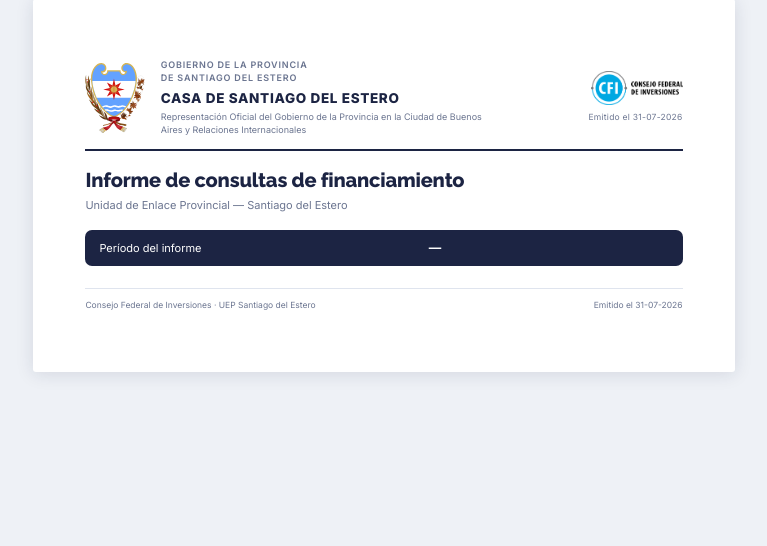
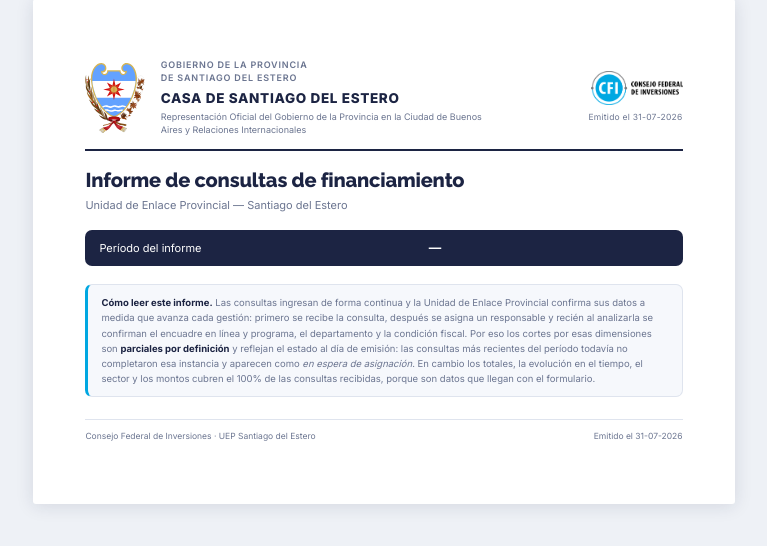
Before and after one commit to ofconde/consultas-sde, a FastAPI app: template templates/informe_pdf.html in a window 1280 px wide. Shown: the part 71-617 px from the top of the page, without its empty margins (256-1023 px from the left). Run offline with FastAPI, Linux system fonts and the light colour scheme; the template is opened without the code that fills it, so the values that code supplies are empty; parts of the project's set-up code (start-up, migrations or seed data) failed here and were passed over.

Commit message:
feat(informe): nota metodológica, canal de difusión y etiquetas honestas
Cuatro ajustes pedidos por Omar tras ver el primer informe:

1. EXENTO y NO INSCRIPTO pasan a un solo renglón. Para el encuadre crediticio
   son la misma situación —el solicitante no tiene inscripción activa que le
   permita facturar— y separados fragmentaban la lectura en dos ítems chicos
   que dicen lo mismo.

2. "(sin línea)" / "(sin programa)" / "(sin departamento)" pasan a "En espera
   de asignación". Esos campos los confirma la UEP durante la gestión: una
   consulta reciente sin encuadrar no es un dato faltante, es una etapa del
   circuito, y la etiqueta anterior la hacía leer como un descuido.

3. Nota metodológica al inicio del documento (sí se imprime) explicando que
   las consultas ingresan de forma continua y que los cortes por dimensiones
   de gestión son parciales por definición, mientras que totales, evolución,
   sector y montos cubren el 100%. Cada sección afectada informa además su
   avance real ("tienen línea asignada 118 de 255 consultas, 46%").

4. Sección nueva "Cómo llegaron las consultas" con el canal de difusión, que
   ya venía en el JSON y no se estaba mostrando. Tiene 100% de cobertura y es
   el dato más accionable del informe para la Casa: dice qué canal trae la
   demanda (organismo provincial y redes explican el 73%).

Las etiquetas de las barras ahora envuelven en vez de cortarse con "…": un
"REDES SOCIALES/MEDIOS …" truncado se lee como un descuido en un informe
institucional.

Co-Authored-By: Claude Opus 5 <noreply@anthropic.com>

```diff
--- a/routers/informe.py
+++ b/routers/informe.py
@@ -50,6 +50,23 @@ _TRAMOS_MONTO = [
 
 # A partir de acá una serie diaria son barras de 1px ilegibles: se agrupa por semana.
 _DIAS_MAX_SERIE_DIARIA = 120
+
+# Etiqueta para los campos que confirma la UEP durante la gestión (línea, programa,
+# departamento). Una consulta reciente todavía sin encuadrar no es un dato faltante:
+# es una etapa del circuito, y el informe tiene que leerse en esos términos.
+_PENDIENTE_UEP = "En espera de asignación"
+
+# Situación ARCA a informar: manda la confirmada por el técnico sobre la declarada
+# por el solicitante (mismo criterio que el panel). EXENTO y NO INSCRIPTO van en un
+# solo renglón: para el encuadre crediticio son la misma situación —el solicitante no
+# tiene una inscripción activa que le permita facturar— y separados fragmentan la
+# lectura en dos ítems chicos que dicen lo mismo.
+_ARCA_EFECTIVA = "COALESCE(NULLIF(arca_confirmado, ''), situacion_arca)"
+_ARCA_AGRUPADA = f"""
+    CASE WHEN UPPER(TRIM({_ARCA_EFECTIVA})) IN ('EXENTO', 'NO INSCRIPTO')
+         THEN 'EXENTO / NO INSCRIPTO'
+         ELSE {_ARCA_EFECTIVA} END
+"""
 
 router = APIRouter(prefix="/api/informe", tags=["informe"])
 
@@ -164,13 +181,13 @@ def informe(desde: str = "", hasta: str = "", _=Depends(require_login)):
 
         # breakdowns por sector / línea / programa (de la pestaña INFORME del Excel)
         por_sector = _breakdown(conn, "sector", "(sin sector)", rango, params)
-        por_linea = _breakdown(conn, "linea", "(sin línea)", rango, params)
-        por_programa = _breakdown(conn, "programa", "(sin programa)", rango, params)
-        # situación ARCA: gestión confirmada por el técnico si existe, si no lo que
-        # declaró el solicitante — mismo criterio que se muestra en el panel.
-        por_arca = _breakdown(conn, "COALESCE(NULLIF(arca_confirmado, ''), situacion_arca)",
-                               "(sin dato)", rango, params)
-        por_departamento = _breakdown(conn, "departamento", "(sin departamento)", rango, params)
+        # Línea y programa los confirma la UEP durante la gestión, no vienen del
+        # formulario: una consulta sin encuadrar todavía no es un dato faltante,
+        # es una etapa del circuito. La etiqueta lo dice en esos términos.
+        por_linea = _breakdown(conn, "linea", _PENDIENTE_UEP, rango, params)
+        por_programa = _breakdown(conn, "programa", _PENDIENTE_UEP, rango, params)
+        por_arca = _breakdown(conn, _ARCA_AGRUPADA, "(sin dato)", rango, params)
+        por_departamento = _breakdown(conn, "departamento", _PENDIENTE_UEP, rango, params)
         por_origen = _breakdown(conn, "como_se_entero", "(sin dato)", rango, params)
 
         primera_fecha = conn.execute(text(
--- a/static/css/informe-pdf.css
+++ b/static/css/informe-pdf.css
@@ -90,6 +90,14 @@ body{
 .doc-periodo .rango{font-weight:700;font-size:12.5px}
 .doc-periodo .dias{opacity:.75}
 
+/* Nota metodológica — sí se imprime: aclara que los cortes de gestión son parciales */
+.doc-metodo{
+  background:#f6f8fc;border:1px solid var(--border);border-left:3px solid var(--celeste);
+  border-radius:7px;padding:10px 13px;margin-bottom:18px;
+  font-size:9.5px;line-height:1.6;color:var(--muted);
+}
+.doc-metodo strong{color:var(--navy)}
+
 /* ── Secciones ───────────────────────────────────────────────────────────── */
 .sec{margin-bottom:20px}
 .sec-title{
@@ -130,8 +138,11 @@ body{
 
 /* Barras horizontales */
 .bars{border:1px solid var(--border);border-radius:8px;padding:12px 14px}
-.bar-row{display:grid;grid-template-columns:150px 1fr 78px;gap:10px;align-items:center;margin:5px 0}
-.bar-lbl{font-size:10.5px;color:var(--text);font-weight:600;overflow:hidden;text-overflow:ellipsis;white-space:nowrap}
+.bar-row{display:grid;grid-template-columns:168px 1fr 78px;gap:10px;align-items:center;margin:5px 0}
+/* La etiqueta envuelve en vez de cortarse con "…": en un informe institucional un
+   "REDES SOCIALES/MEDIOS …" truncado se lee como un descuido. El grid está
+   centrado verticalmente, así que una fila de dos líneas no desalinea su barra. */
+.bar-lbl{font-size:10.5px;color:var(--text);font-weight:600;line-height:1.25}
 /* display:block en ambos: son <span>, y un inline ignora width/height — sin esto
    la barra queda invisible y solo se ve el track. */
 .bar-track{display:block;background:#eef1f7;border-radius:99px;height:15px;overflow:hidden}
--- a/templates/informe_pdf.html
+++ b/templates/informe_pdf.html
@@ -58,6 +58,20 @@
     <span class="dias" id="p-dias"></span>
   </div>
 
+  {# Va impresa: sin esta aclaración, quien lee el informe interpreta como "faltante"
+     lo que en realidad es una etapa del circuito todavía en curso. #}
+  <div class="doc-metodo">
+    <strong>Cómo leer este informe.</strong> Las consultas ingresan de forma continua y la
+    Unidad de Enlace Provincial confirma sus datos a medida que avanza cada gestión: primero
+    se recibe la consulta, después se asigna un responsable y recién al analizarla se confirman
+    el encuadre en línea y programa, el departamento y la condición fiscal. Por eso los cortes
+    por esas dimensiones son <strong>parciales por definición</strong> y reflejan el estado al
+    día de emisión: las consultas más recientes del período todavía no completaron esa
+    instancia y aparecen como <em>en espera de asignación</em>. En cambio los totales, la
+    evolución en el tiempo, el sector y los montos cubren el 100% de las consultas recibidas,
+    porque son datos que llegan con el formulario.
+  </div>
+
   <div id="secciones"></div>
 
   <div class="doc-foot">
@@ -69,6 +83,9 @@
 <script>
 const $ = s => document.querySelector(s);
 let META = { grupo_color: {} };
+// Debe coincidir con _PENDIENTE_UEP de routers/informe.py — es la etiqueta con la
+// que vuelven los campos que la UEP todavía no confirmó.
+const ESPERA = 'En espera de asignación';
 
 /* ── Gráficos ─────────────────────────────────────────────────────────────
    SVG dibujado a mano, sin librerías (el proyecto no tiene dependencias de
@@ -278,28 +295,43 @@ function render(d){
       desplaza el promedio y deja de representar lo que pide la mayoría.</div>
   </div>`);
 
-  // 7 · Líneas y programas
+  // 7 · Canal de difusión — 100% de cobertura, viene del formulario. Dice qué
+  // canal está trayendo las consultas, que es lo accionable para la Casa.
   s.push(`<div class="sec">
-    <h2 class="sec-title">7 · Encuadre en líneas y programas</h2>
+    <h2 class="sec-title">7 · Cómo llegaron las consultas</h2>
+    ${barrasHorizontales(d.origenes, '#00A7E1')}
+    <div class="sec-nota">Canal por el que el solicitante conoció la línea, declarado en el
+      formulario. Cubre el 100% de las consultas del período.</div>
+  </div>`);
+
+  // 8 · Líneas y programas — parcial, se aclara con el dato exacto de avance
+  const pend = c => (c.find(x=>x.clave===ESPERA)||{n:0}).n;
+  const pctHecho = n => d.total ? Math.round((d.total-n)/d.total*100) : 0;
+  s.push(`<div class="sec">
+    <h2 class="sec-title">8 · Encuadre en líneas y programas</h2>
     <div class="grid2">
       <div>${tablaBreakdown(d.lineas, 'Línea de crédito')}</div>
       <div>${tablaBreakdown(d.programas, 'Programa')}</div>
     </div>
-    <div class="sec-nota">El encuadre se confirma durante la gestión: las consultas sin línea o programa
-      asignado son las que todavía no completaron esa instancia.</div>
+    <div class="sec-nota">Encuadre confirmado por la UEP al analizar cada caso.
+      Al día de emisión tienen línea asignada ${d.total-pend(d.lineas)} de ${d.total} consultas
+      (${pctHecho(pend(d.lineas))}%) y programa ${d.total-pend(d.programas)} (${pctHecho(pend(d.programas))}%);
+      el resto está en gestión. No todas las consultas derivan en un programa: solo se asigna
+      cuando el proyecto encuadra en uno.</div>
   </div>`);
 
-  // 8 · Territorio
-  const conDepto = d.departamentos.filter(x=>!x.clave.startsWith('(sin'));
-  const sinDepto = (d.departamentos.find(x=>x.clave.startsWith('(sin'))||{n:0}).n;
+  // 9 · Territorio
+  const conDepto = d.departamentos.filter(x=>x.clave!==ESPERA);
+  const sinDepto = pend(d.departamentos);
   s.push(`<div class="sec">
-    <h2 class="sec-title">8 · Alcance territorial</h2>
+    <h2 class="sec-title">9 · Alcance territorial</h2>
     ${conDepto.length
       ? tablaBreakdown(conDepto, 'Departamento', 12)
       : '<div class="vacio">Todavía no hay departamentos confirmados en el período.</div>'}
-    <div class="sec-nota">El departamento se confirma durante la gestión de cada consulta.
-      En este período ${sinDepto} de ${d.total} consultas (${d.total?Math.round(sinDepto/d.total*100):0}%)
-      aún no lo tienen cargado, por lo que la distribución territorial es parcial.</div>
+    <div class="sec-nota">El departamento lo confirma la UEP al trabajar cada consulta, por eso
+      esta distribución es la más parcial del informe: al día de emisión
+      ${d.total-sinDepto} de ${d.total} consultas (${pctHecho(sinDepto)}%) lo tienen confirmado.
+      Los valores de arriba son reales, pero no representan todavía el reparto territorial del total.</div>
   </div>`);
 
   $('#secciones').innerHTML = s.join('');
```
